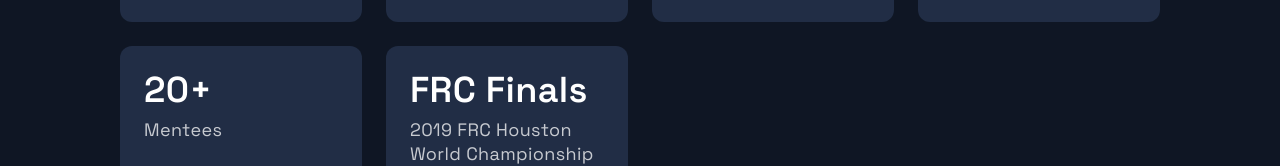
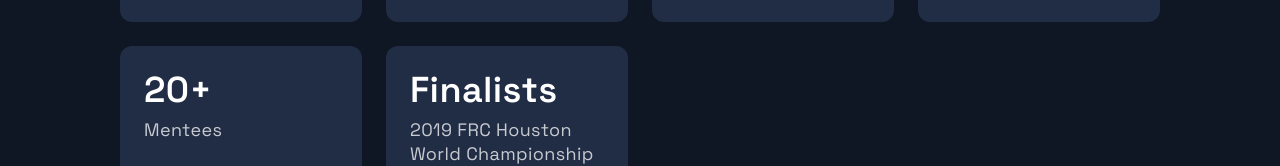
Before and after one commit to mohammadawwad/Personal-Website, a Next.js app: page / in a window 1280 px wide. Shown: the part 3865-4031 px from the top of the page. Built offline with nearby package versions, Linux system fonts and the light colour scheme.

Commit message:
changed a acomplishment

```diff
--- a/src/components/Acomplishments/Acomplishments.js
+++ b/src/components/Acomplishments/Acomplishments.js
@@ -9,7 +9,7 @@
   { number: "3rd Place", text: 'Replit Alexa Hackathon'},
   { number: "5+", text: 'Hackathons'},
   { number: "20+", text: 'Mentees', },
-  { number: "FRC Finals", text: '2019 FRC Houston World Championship contenders'},
+  { number: "Finalists", text: '2019 FRC Houston World Championship contenders'},
 ];
 
 const Acomplishments = () => (
```
